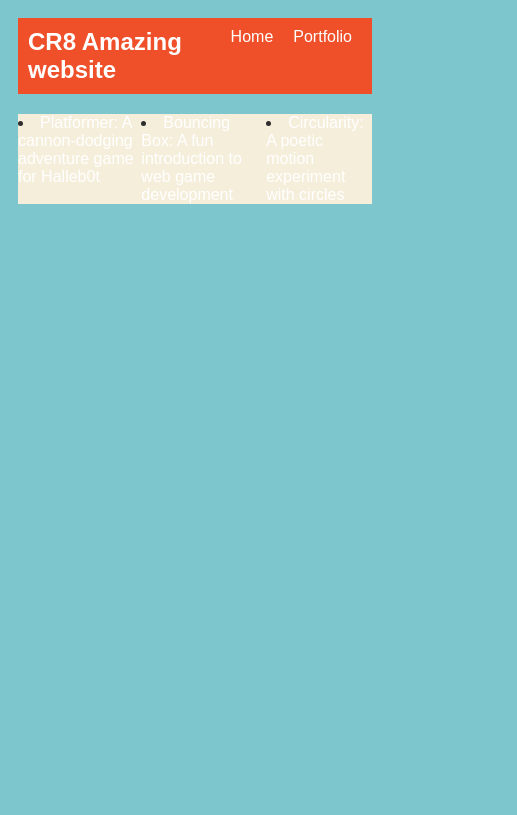
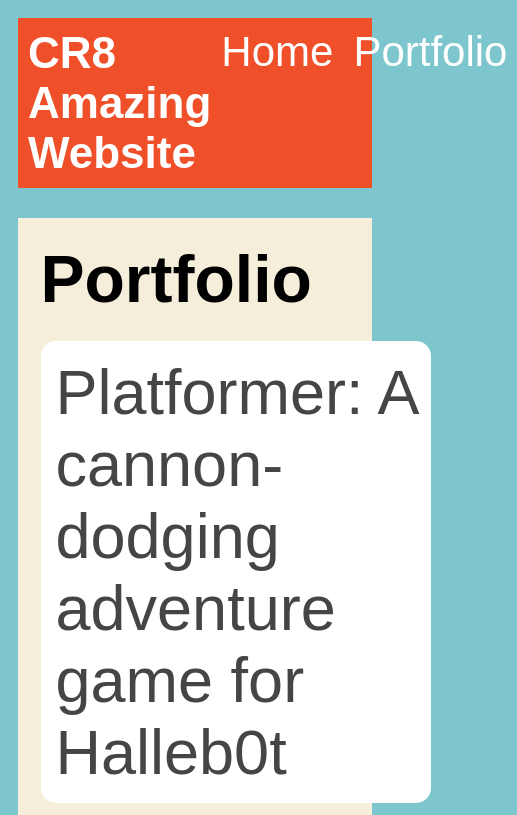
Before and after one commit to CristianDiaz8/CristianDiaz8, a plain HTML site: page portfolio.html in a window 390 px wide. Shown: the top 815 px of the page, 517 px wide, since content can reach past the window. Drawn offline with Linux system fonts and the light colour scheme.

Commit message:
add portfolio page to website

```diff
--- a/portfolio.html
+++ b/portfolio.html
@@ -9,27 +9,32 @@
     <!-- All content goes here -->
     <div id="all-contents">
       <nav>
-     <h1>CR8 Amazing website</h1>
+        <h1>CR8 Amazing Website</h1>
         <ul id="nav-ul">
           <li class="nav-li">
             <a href="index.html">Home</a>
+          </li>
           <li class="nav-li">
             <a href="portfolio.html">Portfolio</a>
-        </li>
-
           </li>
         </ul>
       </nav>
       <main>
+        <div class="content">
+          <h1>Portfolio</h1>
+          <ul id="portfolio">
             <li>
-          <a href="fsd-projects/platformer/">Platformer: A cannon-dodging adventure game for Halleb0t</a>
+              <a href="projects/platformer/">Platformer: A cannon-dodging adventure game for Halleb0t</a>
             </li>
             <li>
-          <a href="fsd-projects/bouncing-box/">Bouncing Box: A fun introduction to web game development</a>
+              <a href="projects/bouncing-box/">Bouncing Box: A fun introduction to web game development</a>
             </li>
             <li>
-          <a href="fsd-projects/circularity/">Circularity: A poetic motion experiment with circles</a>
+              <a href="projects/circularity/">Circularity: A poetic motion experiment with circles</a>
             </li>
+
+          </ul>
+        </div>
       </main>
     </div>
   </body>
--- a/style.css
+++ b/style.css
@@ -74,3 +74,79 @@ main {
 h2, h3 {
     margin: 0px;
 }
+
+/* Portfolio styles */
+.content h1 {
+    color: black;
+  }
+
+  #portfolio {
+    list-style-type: none;
+    padding-left: 0;
+  }
+
+  #portfolio li {
+    background: #fff;
+    padding: 10px;
+    border-radius: 10px;
+    margin-bottom: 10px;
+  }
+
+  #portfolio li:hover {
+    background: #eee;
+  }
+
+  #portfolio a {
+    text-decoration: none;
+    color: #454545;
+  }
+
+  /* responsive web design */
+@media screen and (min-width: 120px) and (max-width: 1080px) {
+    main {
+      height: 100ch;
+      zoom: 1.5;
+      display: grid;
+    }
+
+    h1 {
+      font-size: 44px;
+    }
+
+    h2 {
+      font-size: 42px;
+    }
+
+    h3 {
+      font-size: 36px;
+    }
+
+    #all-contents {
+      height: 100ch;
+      margin: none;
+    }
+
+    a {
+      font-size: 42px;
+    }
+
+    .sidebar {
+      margin-right: 0px;
+      justify-content: center;
+      align-items: center;
+    }
+
+    .sidebar-img {
+      width: 100%;
+    }
+
+    p,
+    li {
+      font-size: 24px;
+    }
+
+    .content {
+      align-content: center;
+      justify-content: center;
+    }
+  }
```
Lines whose indentation alone changed are shown as unchanged.
